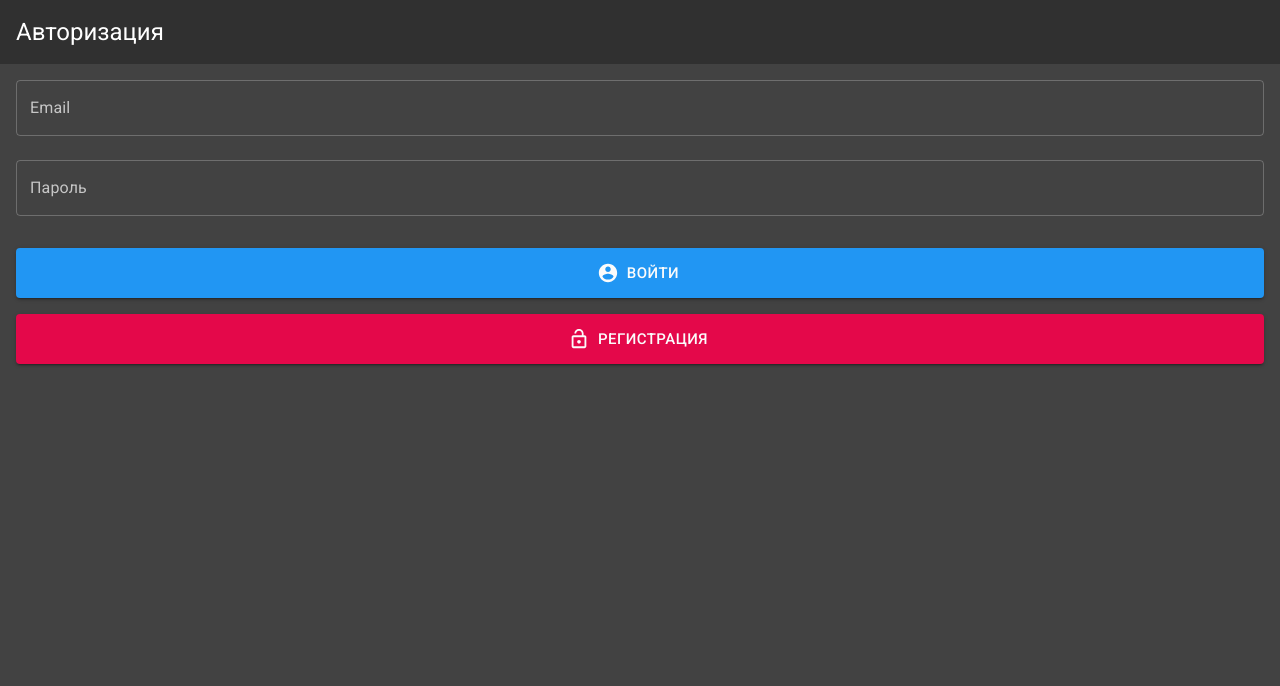
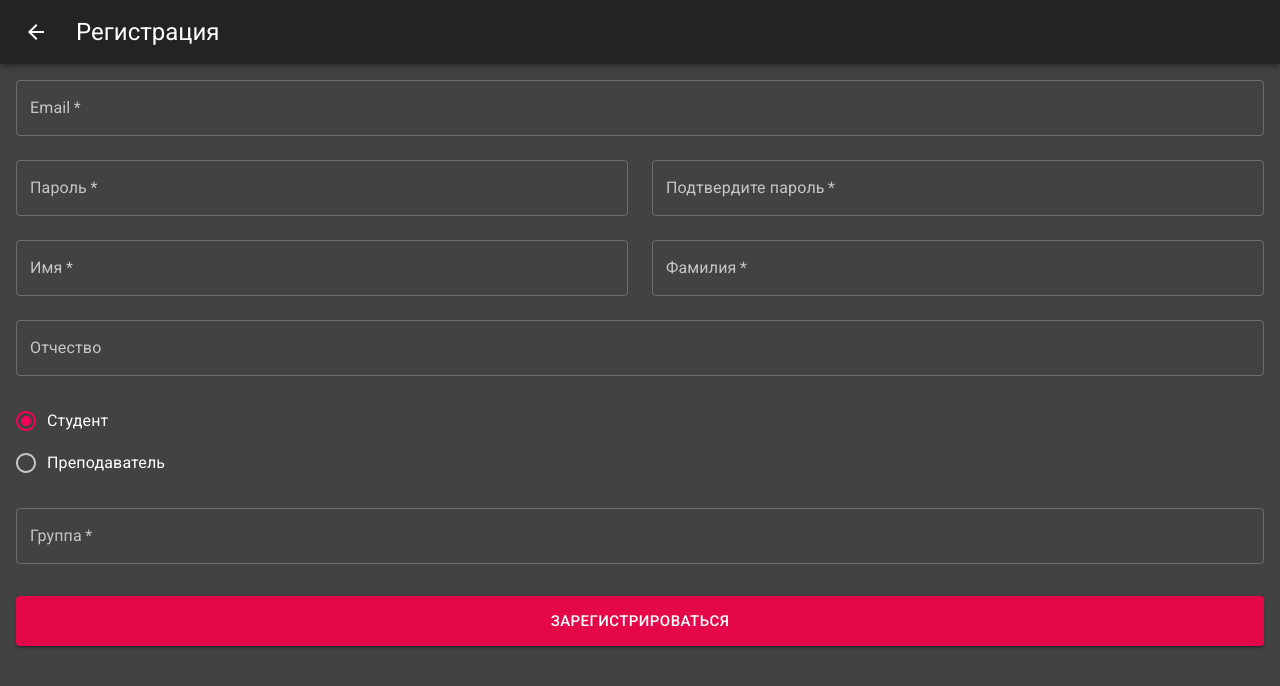
Before and after one commit to Rinat-G/infosync, a React app in the folder infosync-ui/: page /reg in a window 1280 px wide. Before the commit this address led to /reg#/login. Shown: the top 686 px of the page. Built offline with nearby package versions, Linux system fonts and the light colour scheme; no server answers.

Commit message:
fix route + BrowserRouter

```diff
--- a/infosync-ui/Routing.js
+++ b/infosync-ui/Routing.js
@@ -1,21 +1,21 @@
 import React, {useEffect, useState} from "react";
-import {HashRouter, Redirect, Route, Switch} from "react-router-dom";
+import {BrowserRouter, HashRouter, Route, Switch} from "react-router-dom";
 import LoginPage from "./src/app/pages/login/LoginPage";
 import ajax from "./src/app/utils/ajax";
 import SwipeableTabs from "./src/app/tabs/SwipeableTabs";
 import RegistrationPage from "./src/app/pages/registration/RegistrationPage";
-import {Button, Grid, Link} from "@material-ui/core";
+import {Redirect} from "react-router";
 
 
 const Routing = () => {
 
     const [isAuthenticated, setAuthenticated ] = useState(false);
-    const [isRegistration, setRegistration] = useState( false);
 
     useEffect(() => {
             checkAuth()
         }, []
     )
+
 
     const checkAuth = () => {
         ajax("/api/user/role",)
@@ -29,39 +29,35 @@ const Routing = () => {
             )
     }
 
-    const renderPrivateRoute = () => {
+    const PrivateRoute = () => {
 
         if (isAuthenticated) {
             return <SwipeableTabs/>
         }
-        return (
-            <Redirect to={'/login'}></Redirect>
-
-        );
-
 
     }
+
 
     const loginCallback = () => {
         setAuthenticated(true);
     }
 
 
-
+//BrowserRouter <- HashRouter
     return (
-        <HashRouter>
+        <BrowserRouter>
             <Switch>
                 <Route path="/login">
-                    <LoginPage loginCallback={loginCallback}/>
+                    {isAuthenticated ? <Redirect to="/"></Redirect> : <LoginPage loginCallback={loginCallback}/>}
                 </Route>
                 <Route path="/reg">
-                    <RegistrationPage></RegistrationPage>
+                    {isAuthenticated ? <Redirect to="/"></Redirect>: <RegistrationPage/>}
                 </Route>
-                <Route path="/">
-                    {renderPrivateRoute()}
+                <Route exact path="/">
+                    {isAuthenticated ? <SwipeableTabs/>: <Redirect to="/login"></Redirect>}
                 </Route>
             </Switch>
-        </HashRouter>
+        </BrowserRouter>
     );
 };
 
--- a/infosync-ui/src/app/pages/login/LoginPage.js
+++ b/infosync-ui/src/app/pages/login/LoginPage.js
@@ -1,4 +1,16 @@
-import {Box, Button, Card, CardContent, Grid, TextField, Typography} from "@material-ui/core";
+import {
+    AppBar,
+    Box,
+    Button,
+    Card,
+    CardContent,
+    Grid,
+    IconButton,
+    TextField,
+    Toolbar,
+    Typography,
+    Link
+} from "@material-ui/core";
 import React, {useState} from "react";
 import Axios from "axios";
 import {Alert} from "@material-ui/lab";
@@ -6,6 +18,7 @@ import {HashRouter, Redirect, Route, Switch, useHistory} from "react-router-dom"
 import LockOpen from '@material-ui/icons/LockOpen';
 import { makeStyles } from '@material-ui/core/styles';
 import AccountCircle from '@material-ui/icons/AccountCircle';
+import {ArrowBack} from "@material-ui/icons";
 
 
 const ajaxLogin = (email, password) => {
@@ -37,7 +50,7 @@ const LoginPage = (props) => {
             })
             .catch((reason) => {
                     setIsLoggedIn(false);
-                    setErrorMessage("Неверные учетные данные");
+                    setErrorMessage("Неверные учетные данные ");
                 }
             )
     }
@@ -96,7 +109,6 @@ const LoginPage = (props) => {
             },
         },
         HeaderName: {
-            backgroundColor: '#303030',
             padding: theme.spacing (2),
         },
         HeadPage: {
@@ -105,21 +117,29 @@ const LoginPage = (props) => {
         Alert: {
             margin: theme.spacing (1, 2),
         },
+        AppBar: {
+            backgroundColor: '#232323',
+        },
     }));
 
     const classes = useStyles();
 
     if (isLoggedIn) {
-        return <Redirect to={"/"}/>
+        return <Redirect to={'/'}/>
     }
+
     const history = useHistory();
-    const Registration = () => history.push('/reg');//eg.history.push('/login');
+    const Registration = () => history.push('/reg');
 
 
     return (
         <Box height="100vh" className={classes.HeadPage}>
             <Card>
-                <Typography variant='h5' className={classes.HeaderName}>Авторизация</Typography>
+                <AppBar position="static" className={classes.AppBar}>
+                    <Toolbar>
+                        <Typography variant='h5' className={classes.HeaderName}>Авторизация</Typography>
+                    </Toolbar>
+                </AppBar>
                 {renderAlert()}
                 <CardContent>
                     <Grid container spacing={3}>
--- a/infosync-ui/src/app/pages/news/NewsPage.js
+++ b/infosync-ui/src/app/pages/news/NewsPage.js
@@ -1,16 +1,52 @@
 import React from 'react'
 import PostContentList from './PostContentList'
-import {Box} from "@material-ui/core";
+import {AppBar, Box, Card, Container, IconButton, makeStyles, Toolbar, Typography} from "@material-ui/core";
+import {Home} from "@material-ui/icons";
+
+
+
 
 export default  function NewsPage() {
+
+    const useStyles = makeStyles((theme) => ({
+        HeaderName: {
+            padding: theme.spacing (2),
+        },
+        HeadPage: {
+            display: 'flex',
+        },
+        AppBar: {
+            backgroundColor: '#232323',
+        },
+        PostContent: {
+            margin: theme.spacing (2,0),
+        }
+    }));
+
+    const classes = useStyles();
+
+    function refreshPage() {
+        window.location.reload();
+    }
+
     return  (
-        <Box p={3} >
-            <div className='news_header'>
+        <div>
+            <AppBar position="sticky" className={classes.AppBar}>
+                <Toolbar>
+                    <IconButton edge="start" color="inherit" aria-label="news" className={classes.AppBar} onClick={ refreshPage }>
+                        <Home />
+                    </IconButton>
+                    <Typography variant='h5' className={classes.HeaderName}>Новости</Typography>
+                </Toolbar>
+            </AppBar>
+            <Box spacing={5}>
+                <Container className={classes.PostContent} >
+                    <PostContentList/>
+                </Container>
+            </Box>
+        </div>
 
-            </div>
-            <div className='news_content'>
-                <PostContentList/>
-            </div>
-        </Box>
+
+
     );
 }
--- a/infosync-ui/src/app/pages/registration/RegistrationPage.js
+++ b/infosync-ui/src/app/pages/registration/RegistrationPage.js
@@ -1,4 +1,17 @@
-import { Box, Button, Card, CardContent, FormControlLabel, Grid, Radio, RadioGroup, TextField, Typography } from "@material-ui/core";
+import {
+    AppBar,
+    Box,
+    Button,
+    Card,
+    CardContent,
+    FormControlLabel,
+    Grid,
+    Radio,
+    RadioGroup,
+    TextField, Toolbar,
+    Typography,
+    IconButton
+} from "@material-ui/core";
 import React, {useState} from "react";
 import {Alert} from "@material-ui/lab";
 import ajax from "../../utils/ajax";
@@ -72,7 +85,7 @@ const RegistrationPage = (props) => {
 
     const handleRegistration = () => {
         if (password !== passwordConfirm) {
-            setErrorMessage('Password and password confirm did not match')
+            setErrorMessage('Пароли не совпадают!')
             return
         }
 
@@ -117,10 +130,10 @@ const RegistrationPage = (props) => {
             let message = registerSuccess ? 'Вы успешно зарегистрировались!' : errorMessage
             return (
                 <Alert
-                       className={classes.Alert}
-                       variant="standard"
-                       severity= {severity}
-                       onClose={handleCloseAlert}>
+                    className={classes.Alert}
+                    variant="standard"
+                    severity= {severity}
+                    onClose={handleCloseAlert}>
                     {message}
                 </Alert>
             )
@@ -148,7 +161,6 @@ const RegistrationPage = (props) => {
             },
         },
         HeaderName: {
-            backgroundColor: '#303030',
             padding: theme.spacing (2),
         },
         HeadPage: {
@@ -156,6 +168,9 @@ const RegistrationPage = (props) => {
         },
         Alert: {
             margin: theme.spacing (1, 2),
+        },
+        AppBar: {
+            backgroundColor: '#232323',
         },
     }));
 
@@ -166,7 +181,14 @@ const RegistrationPage = (props) => {
     return (
         <Box height="100vh" className={classes.HeadPage}>
             <Card>
-                <Typography variant='h5' className={classes.HeaderName}><LockOpen/>Регистрация</Typography>
+                <AppBar position="static" className={classes.AppBar}>
+                    <Toolbar>
+                        <IconButton edge="start" color="inherit" aria-label="back" onClick={Login} className={classes.AppBar}>
+                            <ArrowBack />
+                        </IconButton>
+                        <Typography variant='h5' className={classes.HeaderName}>Регистрация</Typography>
+                    </Toolbar>
+                </AppBar>
                 {renderAlert()}
                 <CardContent>
                     <Grid container spacing={3}>
@@ -195,11 +217,8 @@ const RegistrationPage = (props) => {
                             </RadioGroup>
                         </Grid>
                         {renderGroupField(role)}
-                        <Grid item xs={6} className={classes.root}>
-                            <Button size="large" fullWidth variant='contained' className={classes.buttonLogin} startIcon={<ArrowBack />} onClick={Login}>Обратно</Button>
-                        </Grid>
-                        <Grid item xs={6} className={classes.root}>
-                            <Button size="large" fullWidth variant="contained" className={classes.buttonReg} color="secondary" onClick={handleRegistration}>Отправить</Button>
+                        <Grid item xs={12} className={classes.root}>
+                            <Button size="large" fullWidth variant="contained" className={classes.buttonReg} color="secondary" onClick={handleRegistration}>Зарегистрироваться</Button>
                         </Grid>
                     </Grid>
                 </CardContent>
--- a/infosync-ui/webpack.config.js
+++ b/infosync-ui/webpack.config.js
@@ -1,11 +1,13 @@
 const path = require('path');
 const HtmlWebpackPlugin = require("html-webpack-plugin");
+
 
 module.exports = {
     entry: './src/index.js',
     output: {
         filename: 'main.js',
         path: path.resolve(__dirname, 'dist'),
+        publicPath: '/'
     },
     module: {
         rules: [
@@ -60,7 +62,8 @@ module.exports = {
     devServer: {
         proxy: {
             '/api': 'http://localhost:9080'
-        }
+        },
+        historyApiFallback: true
     },
     devtool: 'source-map'
 };
```
